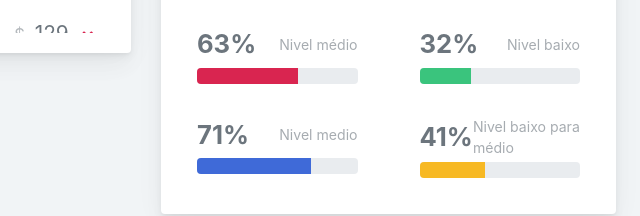
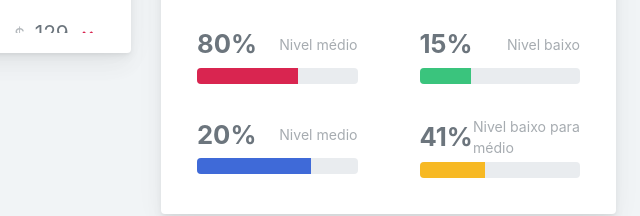
Before and after one commit to alexrese/antjobsolution, a plain HTML site: page GRAFICO ANT/index.html in a window 1280 px wide. Shown: the part 841-1057 px from the top of the page, 634-1274 px from the left. Drawn offline with Linux system fonts and the light colour scheme; some packages are replaced by stand-ins of ours.

Commit message:
Update index.html

```diff
--- a/GRAFICO ANT/index.html
+++ b/GRAFICO ANT/index.html
@@ -923,7 +923,7 @@
                                                             <div class="widget-content-outer">
                                                                 <div class="widget-content-wrapper">
                                                                     <div class="widget-content-left">
-                                                                        <div class="widget-numbers fsize-3 text-muted">63%</div>
+                                                                        <div class="widget-numbers fsize-3 text-muted">80%</div>
                                                                     </div>
                                                                     <div class="widget-content-right">
                                                                         <div class="text-muted opacity-6">Nivel médio</div>
@@ -942,7 +942,7 @@
                                                             <div class="widget-content-outer">
                                                                 <div class="widget-content-wrapper">
                                                                     <div class="widget-content-left">
-                                                                        <div class="widget-numbers fsize-3 text-muted">32%</div>
+                                                                        <div class="widget-numbers fsize-3 text-muted">15%</div>
                                                                     </div>
                                                                     <div class="widget-content-right">
                                                                         <div class="text-muted opacity-6">Nivel baixo</div>
@@ -961,7 +961,7 @@
                                                             <div class="widget-content-outer">
                                                                 <div class="widget-content-wrapper">
                                                                     <div class="widget-content-left">
-                                                                        <div class="widget-numbers fsize-3 text-muted">71%</div>
+                                                                        <div class="widget-numbers fsize-3 text-muted">20%</div>
                                                                     </div>
                                                                     <div class="widget-content-right">
                                                                         <div class="text-muted opacity-6">Nivel medio</div>
```
